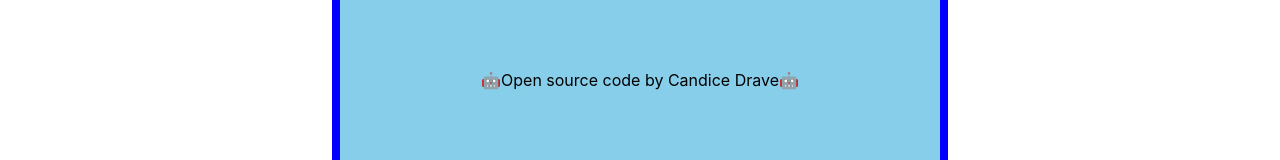
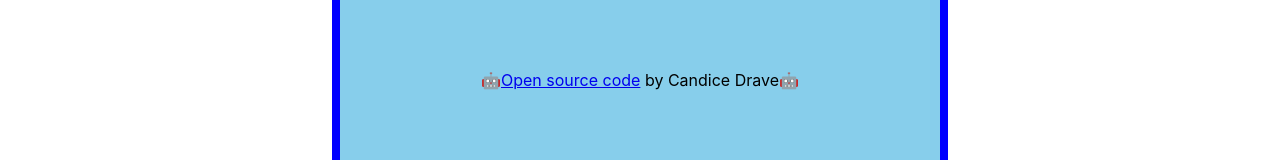
Before and after one commit to blue-cyborg/nav-project, a React (Create React App) app: page /Signin in a window 1280 px wide. Shown: the part 744-904 px from the top of the page. Built offline with nearby package versions, Linux system fonts and the light colour scheme; the HTML template or start-up script is replaced by a standard one.

Commit message:
Update Footer.js
href'ed my github

```diff
--- a/src/Footer.js
+++ b/src/Footer.js
@@ -4,7 +4,7 @@ import "./Footer.css";
 export default function Footer() {
     return (
         <div className="Footer mt-3">
-            <p>🤖Open source code by Candice Drave🤖</p>
+            <p>🤖<a href="https://github.com/blue-cyborg/nav-project">Open source code</a> by Candice Drave🤖</p>
             </div>
     )
 }
```
